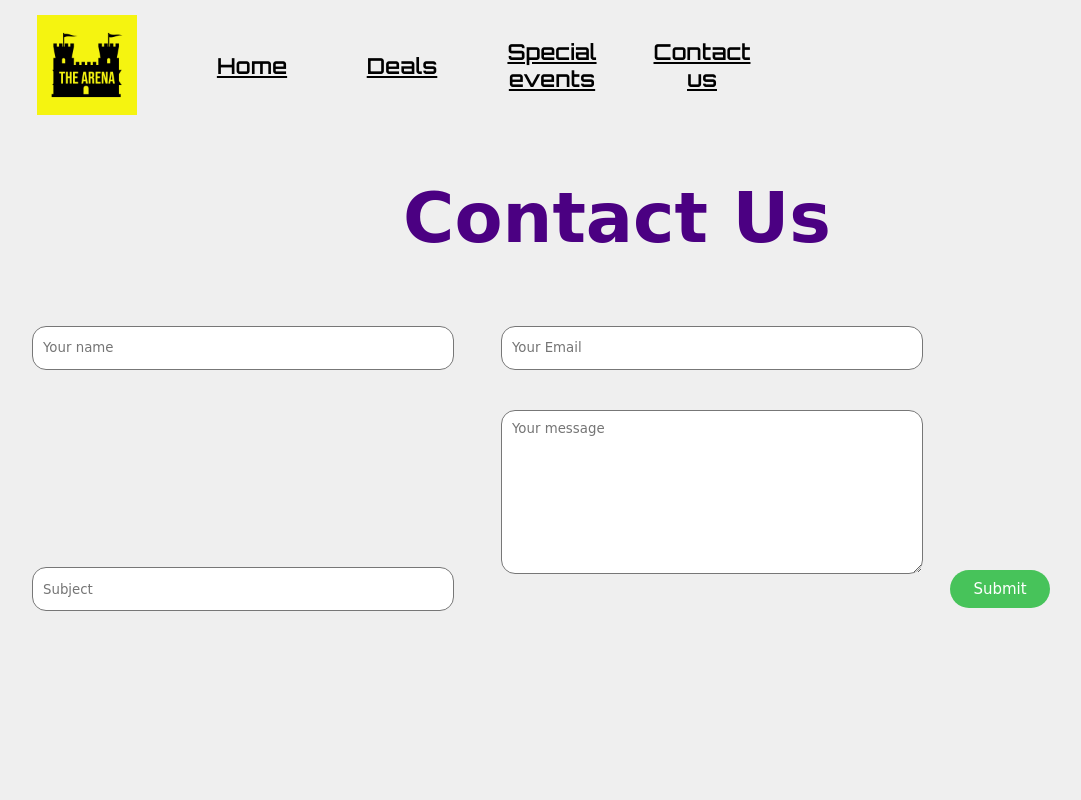
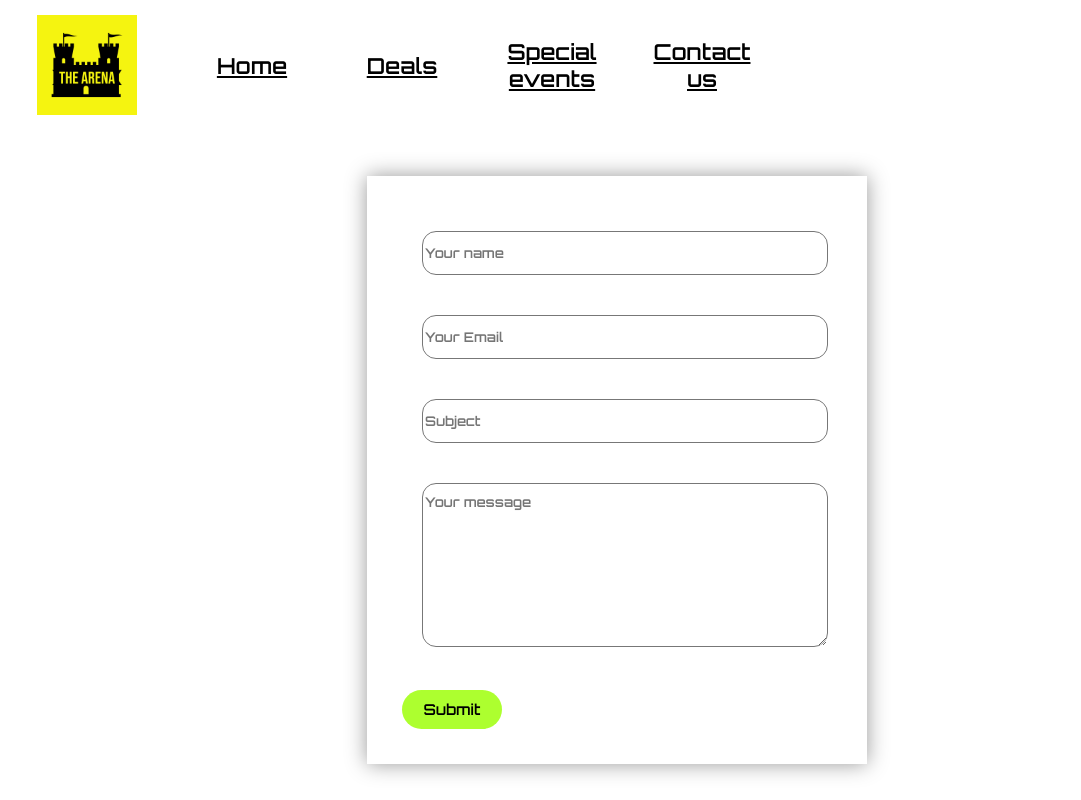
Before and after one commit to Priscy21/Priscy21.github.io, a plain HTML site: page pr0yect/Contact u5.html in a window 1280 px wide. Shown: the whole page, without its empty margins (23-1104 px from the left). Drawn offline with Linux system fonts and the light colour scheme; a web font is replaced by a local one.

Commit message:
contact Us

```diff
--- a/pr0yect/Contact u5.html
+++ b/pr0yect/Contact u5.html
@@ -17,8 +17,7 @@
             <li><a href="Contact u5.html">Contact us</a></li>
         </ul>
     </nav>
-    <h1>Contact Us</h1>
-    <div class="contact-box"></div>
+    <div class="contact-box">
     <form>
         <input type="text" class="input-field" placeholder="Your name">
         <input type="text" class="input-field" placeholder="Your Email">
@@ -26,8 +25,6 @@
         <textarea type="text" class="input-field textarea-field" placeholder="Your message"></textarea>
         <button type="button" class="click">Submit</button>
     </form>
-
-
-
+</div>
 </body>
 </html>
--- a/pr0yect/TheArena.css
+++ b/pr0yect/TheArena.css
@@ -93,17 +93,14 @@ grid-column: 1/2;
 .button-box{
 text-align: center;
 }
-h1{
-    font-family: 'Baloo Thambi 2', cursive;
-    text-align: center;
-    font-size: 70px;
-    color:indigo;
-}
+
 body{
-  background-color: #efefef;
+
   font-family:'Baloo Thambi 2', cursive; ;
 }
 .contact-box{
+
+    margin-top: 70px;
     width: 500px;
     background-color: #fff;
     box-shadow: 0 0 20px 0 #999;
@@ -114,33 +111,34 @@ body{
 }
 form{
    margin: 35px;
+   padding-right: 100px;
+
+
 }
 .input-field{
     width: 400px;
     height:40px ;
     margin: 20px;
-    padding-right: 10px;
-    padding-left: 10px;
     border: 1px solid #777;
     border-radius: 14px;
     outline: none;
-    font-family: 'Baloo Thambi 2', cursive;
+    font-family: 'Orbitron', sans-serif;
 }
 .textarea-field{
     height: 150px;
     padding-top: 10px ;
-    font-family:'Baloo Thambi 2', cursive;
+    font-family:'Orbitron', sans-serif;
 }
 .click{
    border-radius: 20px;
    width:100px;
-   color: #fff;
+   color: black;
    margin-top: 18px ;
    padding: 10px;
-   background-color:#47c35a ;
+   background-color:greenyellow;
    font-size: 15px;
    border: none;
    cursor: pointer;
-   font-family: 'Baloo Thambi 2', cursive;
+   font-family: 'Orbitron', sans-serif;
 
 }
--- /dev/null
+++ b/wwr/iceUp.css
@@ -0,0 +1,38 @@
+@import url('https://fonts.googleapis.com/css2?family=Questrial&display=swap');
+h1{
+    font-size: 40px;
+    font-family:  'Questrial', sans-serif;
+    color: blue;
+}
+p{
+    font-family:  'Questrial', sans-serif;
+}
+
+.input-field{
+    display: grid;
+    grid-column: 1/2;
+    width: 200px;
+    height:40px ;
+    border: 1px solid #777;
+    border-radius: 5px;
+    outline: none;
+    font-family:  'Questrial', sans-serif;
+
+
+}
+.click{
+    background-color: blue;
+    margin-top: 10px;
+    text-align: center;
+    color: white;
+    border-radius: 5px;
+    width: 205px;
+    height: 40px;
+    font-family:  'Questrial', sans-serif;
+}
+.img{
+
+
+
+
+}
```
Also changed, not shown: wwr/iceUp.html (added, +20 -0 lines), wwr/London.jpg (added).
